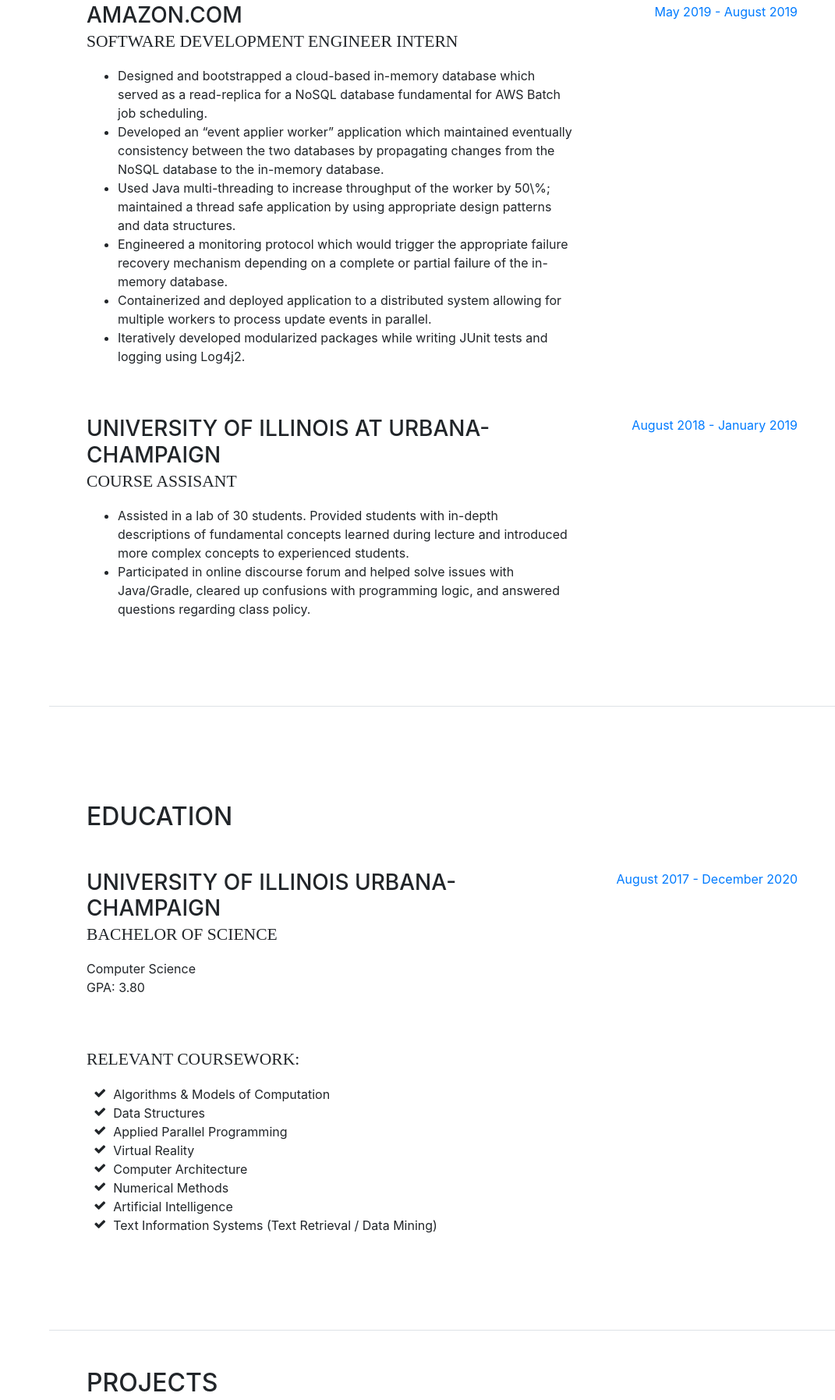
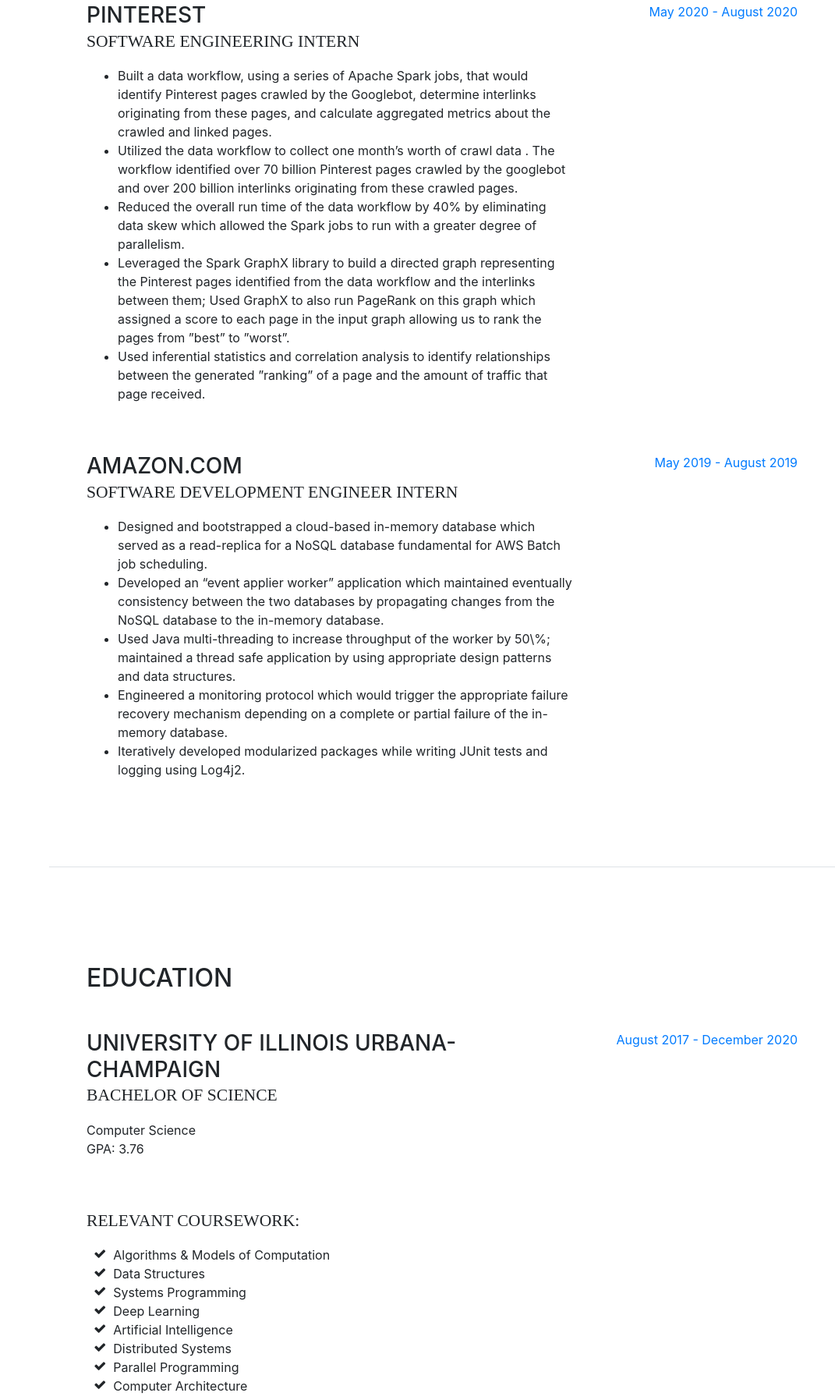
Before and after one commit to 1kishan/1kishan.github.io, a website with bundled scripts: page index.html in a window 1280 px wide. Shown: the part 931-2726 px from the top of the page at 78% size, without its empty margins (209-1280 px from the left). Built offline with nearby package versions, Linux system fonts and the light colour scheme; a web font is replaced by a local one.

Commit message:
Update index.html

```diff
--- a/index.html
+++ b/index.html
@@ -95,6 +95,34 @@
         <div class="my-auto">
           <h2 class="mb-5">Experience</h2>
 
+        <div class="resume-item d-flex flex-column flex-md-row mb-5">
+            <div class="resume-content mr-auto">
+              <h3 class="mb-0">Pinterest </h3>
+              <div class="subheading mb-3">Software Engineering Intern</div>
+              <ul>
+                <li>
+                  Built a data workflow, using a series of Apache Spark jobs, that would identify Pinterest pages crawled by the Googlebot, determine interlinks originating from these pages, and calculate aggregated metrics about the crawled and linked pages.
+                </li>
+                <li>
+                  Utilized the data workflow to collect one month’s worth of crawl data . The workflow identified over 70 billion Pinterest pages crawled by the googlebot and over 200 billion interlinks originating from these crawled pages.
+                </li>
+                <li>
+                  Reduced the overall run time of the data workflow by 40% by eliminating data skew which allowed the Spark jobs to run with a greater degree of parallelism.
+                </li>
+                <li>
+                  Leveraged the Spark GraphX library to build a directed graph representing the Pinterest pages identified from the data workflow and the interlinks between them; Used GraphX to also run PageRank on this graph which assigned a score to each page in the input graph allowing us to rank the pages from ”best” to ”worst”.
+                </li>
+                <li>
+                  Used inferential statistics and correlation analysis to identify relationships between the generated ”ranking” of a page and the amount of traffic that page received.
+                </li>
+              </ul>
+            </div>
+            <div class="resume-date text-md-right">
+              <span class="text-primary">May 2020 - August 2020</span>
+            </div>
+          </div>
+        </div>
+
           <div class="resume-item d-flex flex-column flex-md-row mb-5">
             <div class="resume-content mr-auto">
               <h3 class="mb-0">Amazon.com</h3>
@@ -113,9 +141,6 @@
                   Engineered a monitoring protocol which would trigger the appropriate failure recovery mechanism depending on a complete or partial failure of the in-memory database.
                 </li>
                 <li>
-                  Containerized and deployed application to a distributed system allowing for multiple workers to process update events in parallel.
-                </li>
-                <li>
                   Iteratively developed modularized packages while writing JUnit tests and logging using Log4j2.
                 </li>
               </ul>
@@ -124,26 +149,6 @@
               <span class="text-primary">May 2019 - August 2019 </span>
             </div>
           </div>
-
-
-          <div class="resume-item d-flex flex-column flex-md-row mb-5">
-            <div class="resume-content mr-auto">
-              <h3 class="mb-0">University of Illinois at Urbana-Champaign </h3>
-              <div class="subheading mb-3">Course Assisant</div>
-              <ul>
-                <li>
-                  Assisted in a lab of 30 students. Provided students with in-depth descriptions of fundamental concepts learned during lecture and introduced more complex concepts to experienced students.
-                </li>
-                <li>
-                  Participated in online discourse forum and helped solve issues with Java/Gradle, cleared up confusions with programming logic, and answered questions regarding class policy.
-                </li>
-              </ul>
-            </div>
-            <div class="resume-date text-md-right">
-              <span class="text-primary">August 2018 - January 2019</span>
-            </div>
-          </div>
-        </div>
 
       </section>
 
@@ -156,7 +161,7 @@
               <h3 class="mb-0">University of Illinois Urbana-Champaign</h3>
               <div class="subheading mb-3">Bachelor of Science</div>
               <div>Computer Science</div>
-              <p>GPA: 3.80 </p>
+              <p>GPA: 3.76 </p>
             </div>
             <div class="resume-date text-md-right">
               <span class="text-primary">August 2017 - December 2020</span>
@@ -172,22 +177,22 @@
               Data Structures</li>
             <li>
               <i class="fa-li fa fa-check"></i>
-              Applied Parallel Programming</li>
+              Systems Programming</li>
             <li>
               <i class="fa-li fa fa-check"></i>
-              Virtual Reality</li>
+              Deep Learning</li>
             <li>
               <i class="fa-li fa fa-check"></i>
-              Computer Architecture</li>
+              Artificial Intelligence</li>
             <li>
               <i class="fa-li fa fa-check"></i>
-              Numerical Methods</li>
-            <li>
-              Artificial Intelligence<i class="fa-li fa fa-check"></i>
-              </li>
+              Distributed Systems</li>
             <li>
               <i class="fa-li fa fa-check"></i>
-              Text Information Systems (Text Retrieval / Data Mining)</li>
+              Parallel Programming</li>
+            <li>
+              Computer Architecture<i class="fa-li fa fa-check"></i>
+              </li>
           </ul>
         </div>
       </section>
@@ -196,6 +201,24 @@
       <section class="resume-section p-3 p-lg-5 d-flex flex-column" id="projects">
         <div class="my-auto">
           <h2 class="mb-5">Projects</h2>
+
+                    <div class="resume-item d-flex flex-column flex-md-row mb-5">
+            <div class="resume-content mr-auto">
+              <h3 class="mb-0">NLP Stock Predictor</h3>
+              <div class="subheading mb-3">Java</div>
+              <div class="row">
+    <div class="col-md-12 text-center">
+      <ul class="text-left" style="display:inline-block;vertical-align:middle;">
+        <li>Performed sentiment analysis on Reddit comments about Fortune 500 companies using TextBlob.</li>
+        <li>Built a regression model to find trends between the ”polarity” (change in sentiment over the course of a week) for acompany and its historical change in price during that time span.</li>
+      </ul>
+    </div>
+</div>            </div>
+            <div class="resume-date text-md-right">
+              <span class="text-primary">Skills Used: Python, Pandas, Numpy, Scikit </span>
+            </div>
+          </div>
+
 
           <div class="resume-item d-flex flex-column flex-md-row mb-5">
             <div class="resume-content mr-auto">
@@ -221,22 +244,7 @@
           </div>
 
 
-          <div class="resume-item d-flex flex-column flex-md-row mb-5">
-            <div class="resume-content mr-auto">
-              <h3 class="mb-0">Athlete Analyzer</h3>
-              <div class="subheading mb-3">Java</div>
-              <div class="row">
-    <div class="col-md-12 text-center">
-      <ul class="text-left" style="display:inline-block;vertical-align:middle;">
-        <li>Android application to obtain and interpret professional athlete performance.</li>
-        <li>Used native Java HttpUrlConnect and Base64 encoding to securely make api requests to MySportsFeeds.</li>
-      </ul>
-    </div>
-</div>            </div>
-            <div class="resume-date text-md-right">
-              <span class="text-primary">Skills Used: Java, MySportsFeeds API, Android Studio </span>
-            </div>
-          </div>
+
 
       </section>
 
@@ -260,10 +268,6 @@
                <li class="list-inline-item">
               <i class="devicon-cplusplus-plain-wordmark"></i>
             </li>
-              <li class="list-inline-item">
-              <i class="devicon-django-plain"></i>
-            </li>
-
             <li class="list-inline-item">
               <i class="devicon-git-plain-wordmark"></i>
             </li>
```
